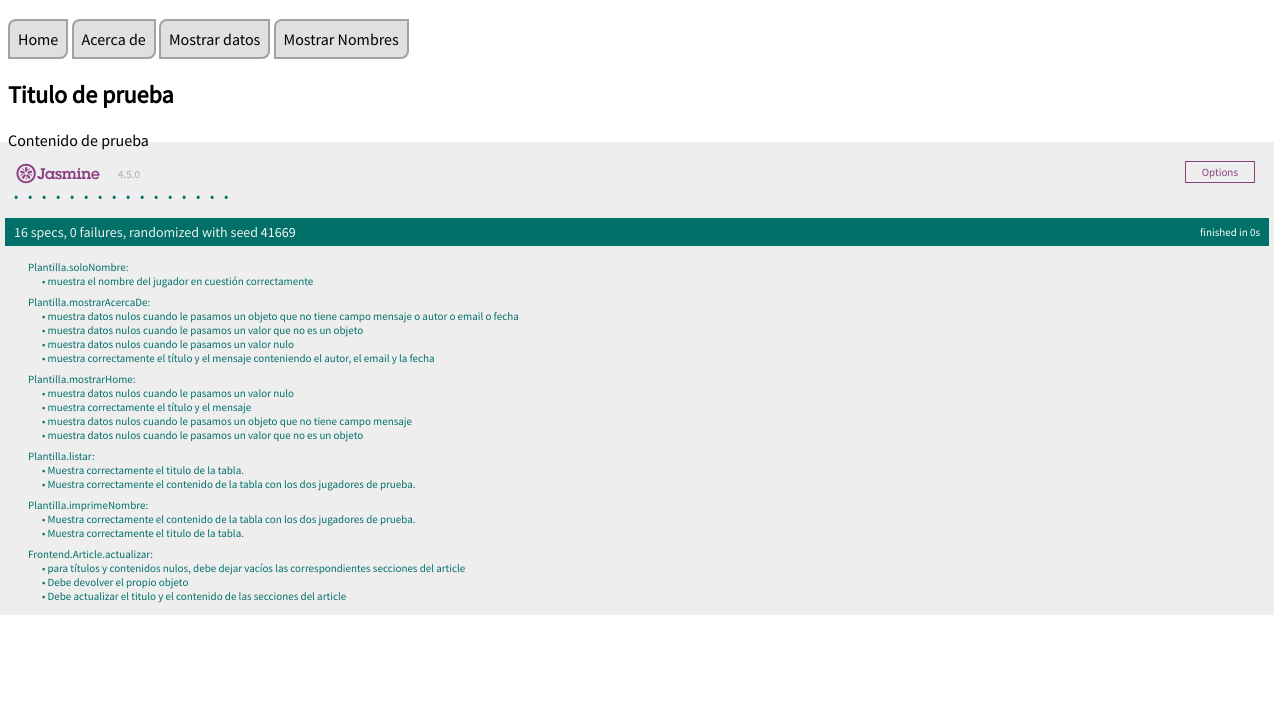
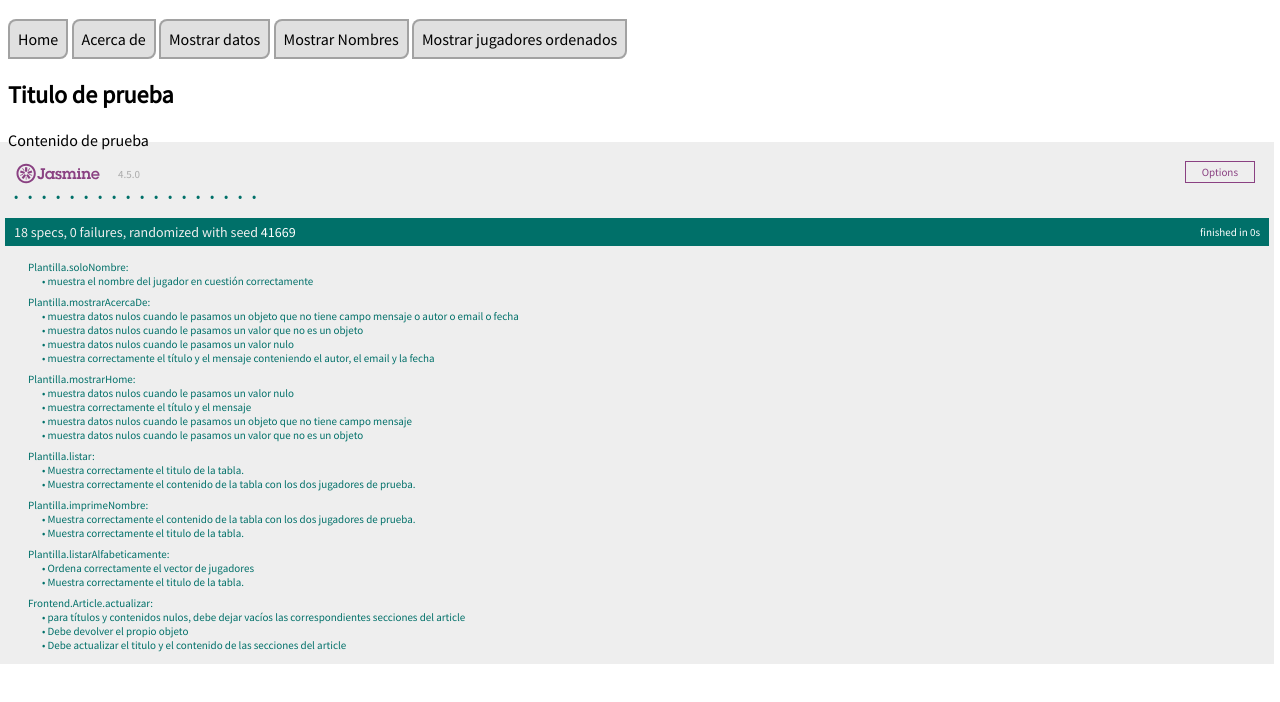
Before and after one commit to UJA-DAGIL-22-23/dagil-2022-2023-practica-3-amb00093, a website with bundled scripts: page front-end/static-files/index.html in a window 1280 px wide. Shown: the part 64-766 px from the top of the page. Built offline with nearby package versions, Linux system fonts and the light colour scheme.

Commit message:
Incremento 04 realizado. TDD verificado

```diff
--- a/front-end/static-files/index.html
+++ b/front-end/static-files/index.html
@@ -30,6 +30,8 @@
             title="Realiza un listado con todos los datos de los jugadores en la BBDD">Mostrar datos</a>
         <a href="javascript:Plantilla.listarNombre()" class="opcion-principal mostrar"
             title="Realiza un listado con todos los nombres de los jugadores en la BBDD">Mostrar Nombres</a>
+        <a href="javascript:Plantilla.listarAlfabeticamente()" class="opcion-principal mostrar"
+            title="Realiza un listado con todos los datos de los jugadores ordenados por nombre">Mostrar jugadores ordenados</a>
 
     </nav>
 
--- a/front-end/static-files/js/ms-plantilla-spec.js
+++ b/front-end/static-files/js/ms-plantilla-spec.js
@@ -14,6 +14,7 @@ const TITULO_HOME = "Plantilla Home"
 const TITULO_ACERCA_DE = "Plantilla Acerca de"
 const TITULO_MOSTRAR_NOMBRES = "Listado de nombres de los jugadores"
 const TITULO_MOSTRAR_DATOS = "Listado de datos de los jugadores"
+const TITULO_MOSTRAR_ALFABETICAMENTE = "Listado de jugadores"
 
 const datosDescargadosPrueba = {
     mensaje: "Mensaje de prueba descargado",
@@ -81,7 +82,29 @@ let jugadores = [
     club_actual: "Dinamo Moscow",
     posicion: "Opuesta"
     }
-}
+},
+{
+    data: {
+      nombre: "Facundo",
+      apellidos: "Conte",
+      nacimiento: {
+        dia: 12,
+        mes: 8,
+        año: 1989
+      },
+      pais_nacimiento: "Argentina",
+      participacionesMundial: [
+        2010,
+        2014,
+        2018,
+        2022
+      ],
+      numParticipaciones: 4,
+      club_actual: "Modena Volley",
+      posicion: "Receptor-punta"
+    }
+  }
+
 ];
 
 // Función para esperar y dar tiempo a que responda el microservicio
@@ -234,6 +257,27 @@ describe("Plantilla.listar: ", function (){
     }
     )
 })
+
+describe("Plantilla.listarAlfabeticamente: ", function (){
+    it("Muestra correctamente el titulo de la tabla. ",
+    function (){
+        Plantilla.imprimeAlfabeticamente(jugadores)
+        expect(elementoTitulo.innerHTML).toBe(TITULO_MOSTRAR_ALFABETICAMENTE)
+    }
+    )
+
+    it("Ordena correctamente el vector de jugadores ",
+    function (){
+        // Tijana, Nataliya, Facundo ---> Facundo, Nataliya, Tijana
+        Plantilla.imprimeAlfabeticamente(jugadores)
+        expect(jugadores[0].data.nombre).toBe("Facundo");
+        expect(jugadores[1].data.nombre).toBe("Nataliya");
+        expect(jugadores[2].data.nombre).toBe("Tijana");
+    }
+    )
+})
+
+
 /*
 IMPORTANTE
 ==========
--- a/front-end/static-files/js/ms-plantilla.js
+++ b/front-end/static-files/js/ms-plantilla.js
@@ -179,6 +179,19 @@
 
 }
 
+Plantilla.imprimeAlfabeticamente = function(vector) {
+    let msj = "";
+    msj += Plantilla.cabeceraTable();
+    vector.sort(function(a, b){
+        return a.data.nombre.localeCompare(b.data.nombre);
+    });
+    vector.forEach(e => msj += Plantilla.cuerpoTr(e))
+    msj += Plantilla.pieTable();
+
+    // Borro toda la info de Article y la sustituyo por la que me interesa
+    Frontend.Article.actualizar( "Listado de jugadores", msj )
+}
+
 Plantilla.cuerpoTr = function (p) {
     const d = p.data;
     const nac = d.nacimiento;
@@ -206,3 +219,6 @@
 Plantilla.listarNombre = function(){
      this.recupera(this.imprimeNombre);
 }
+Plantilla.listarAlfabeticamente = function(){
+    this.recupera(this.imprimeAlfabeticamente);
+}
```
